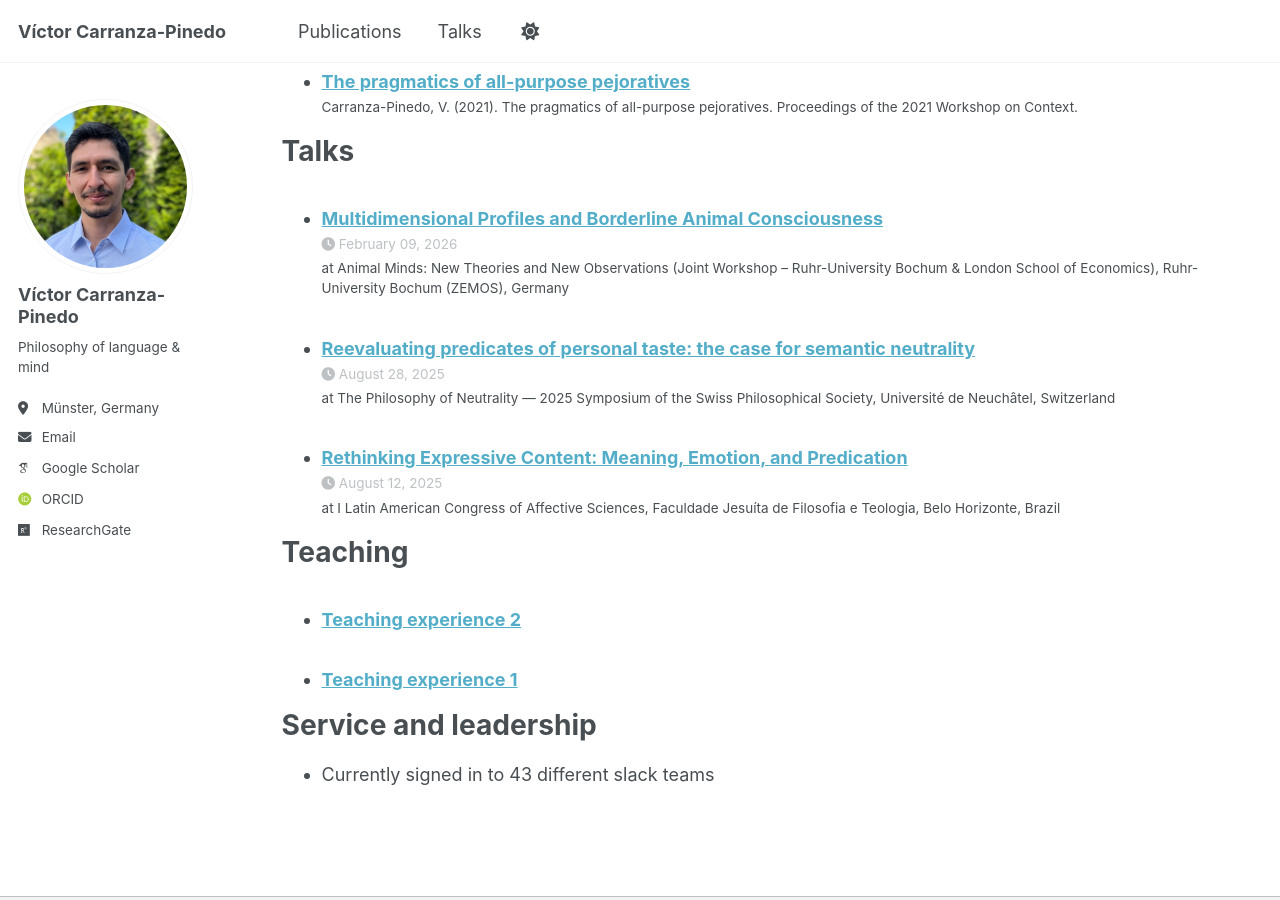
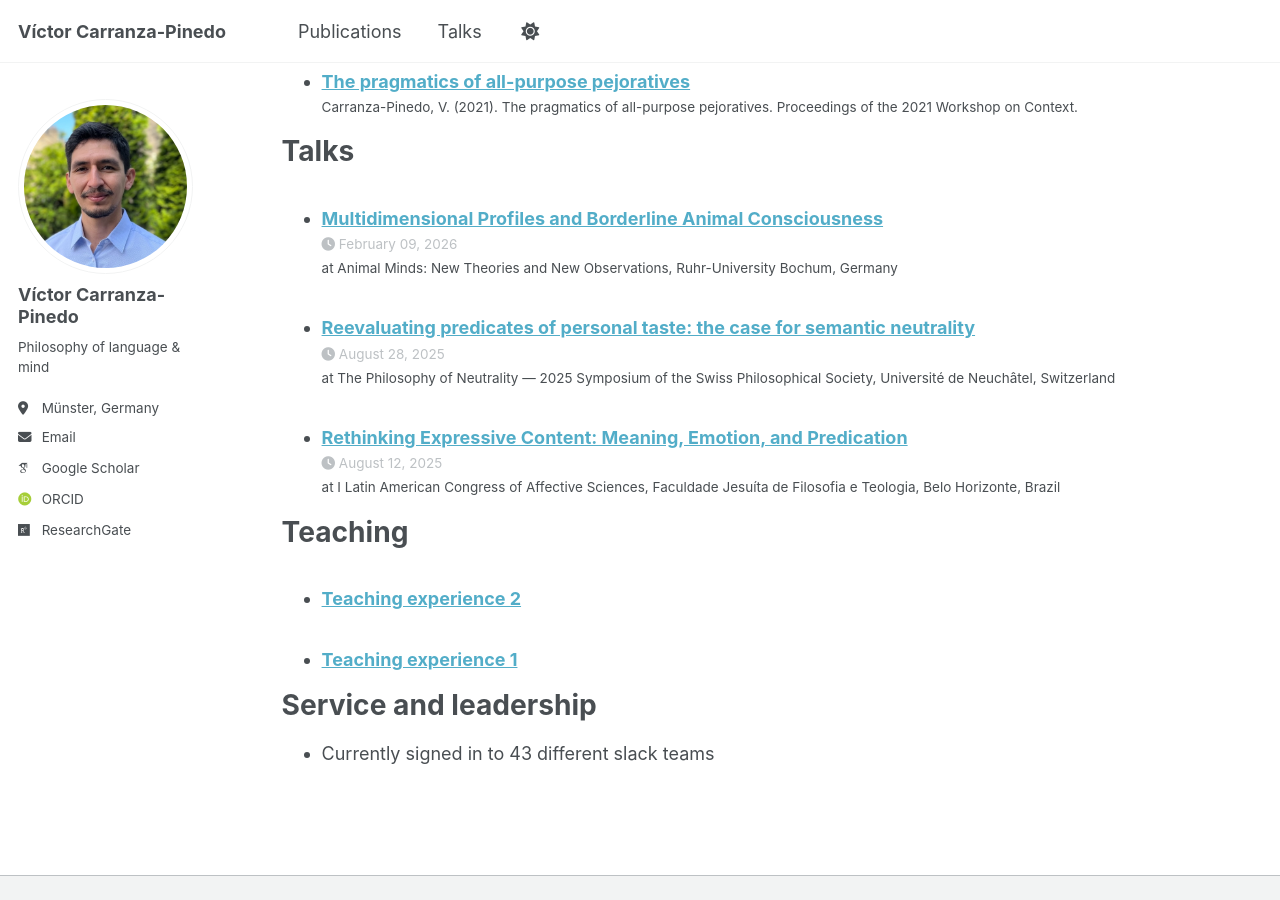
Before and after one commit to carranza-pinedo/carranza-pinedo.github.io, a Jekyll site: the page built from _pages/cv.md, in a window 1280 px wide and 900 px high, scrolled down 1825 px. Built offline with Jekyll 4.4.1, drawn with Linux system fonts in a browser that asks for light colours; some web fonts are replaced; a script bundle is joined from its source files by our own code; library files that are not in the unit come from our copies.

Commit message:
Update 2012-03-01-talk-1.md

```diff
--- a/_talks/2012-03-01-talk-1.md
+++ b/_talks/2012-03-01-talk-1.md
@@ -2,8 +2,8 @@
 title: "Multidimensional Profiles and Borderline Animal Consciousness"
 collection: talks
 permalink: /talks/2026-02-09-borderline-animal-consciousness/
-venue: "Animal Minds: New Theories and New Observations (Joint Workshop – Ruhr-University Bochum & London School of Economics)"
-location: "Ruhr-University Bochum (ZEMOS), Germany"
+venue: "Animal Minds: New Theories and New Observations"
+location: "Ruhr-University Bochum, Germany"
 date: 2026-02-09
 date_end: 2026-02-10
 ---
```
